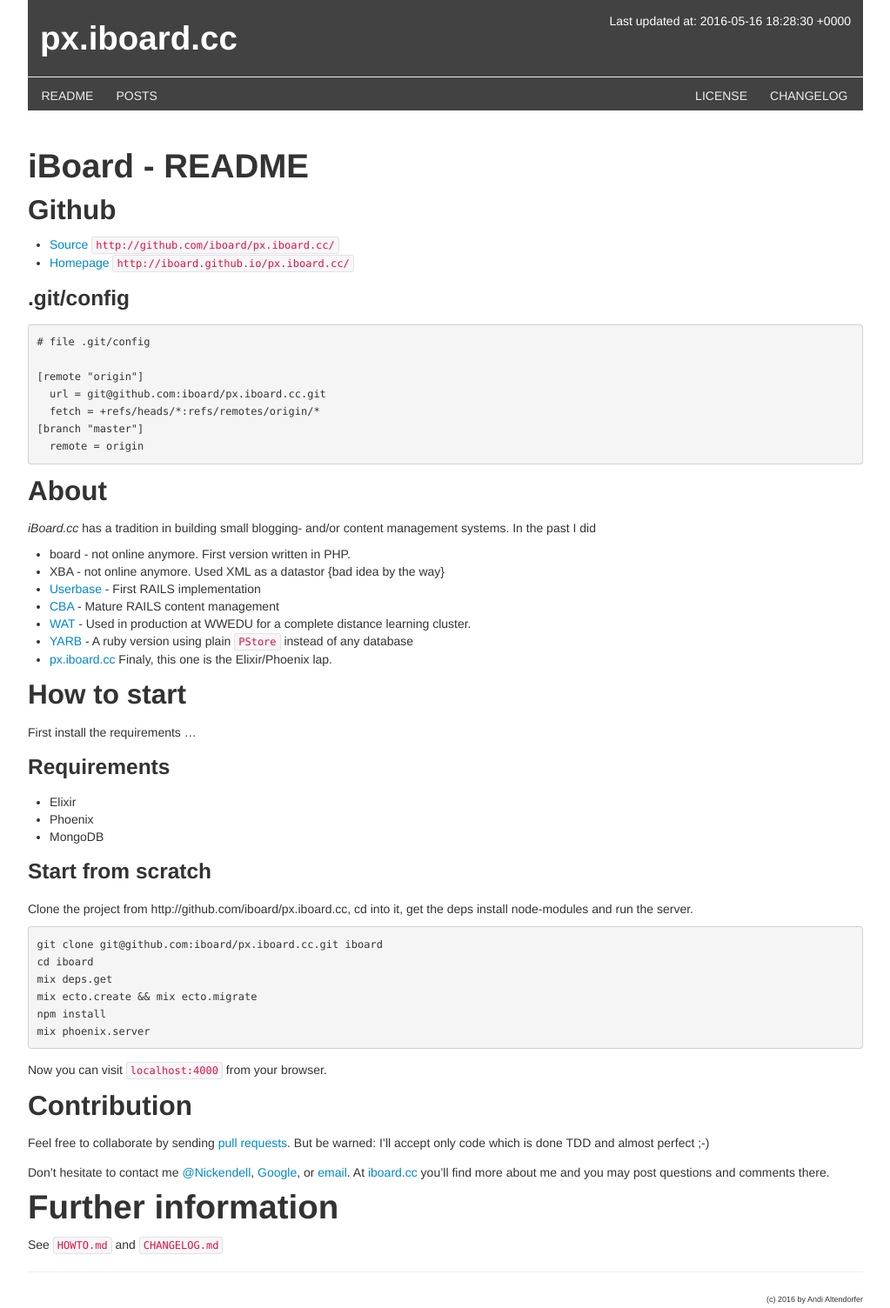
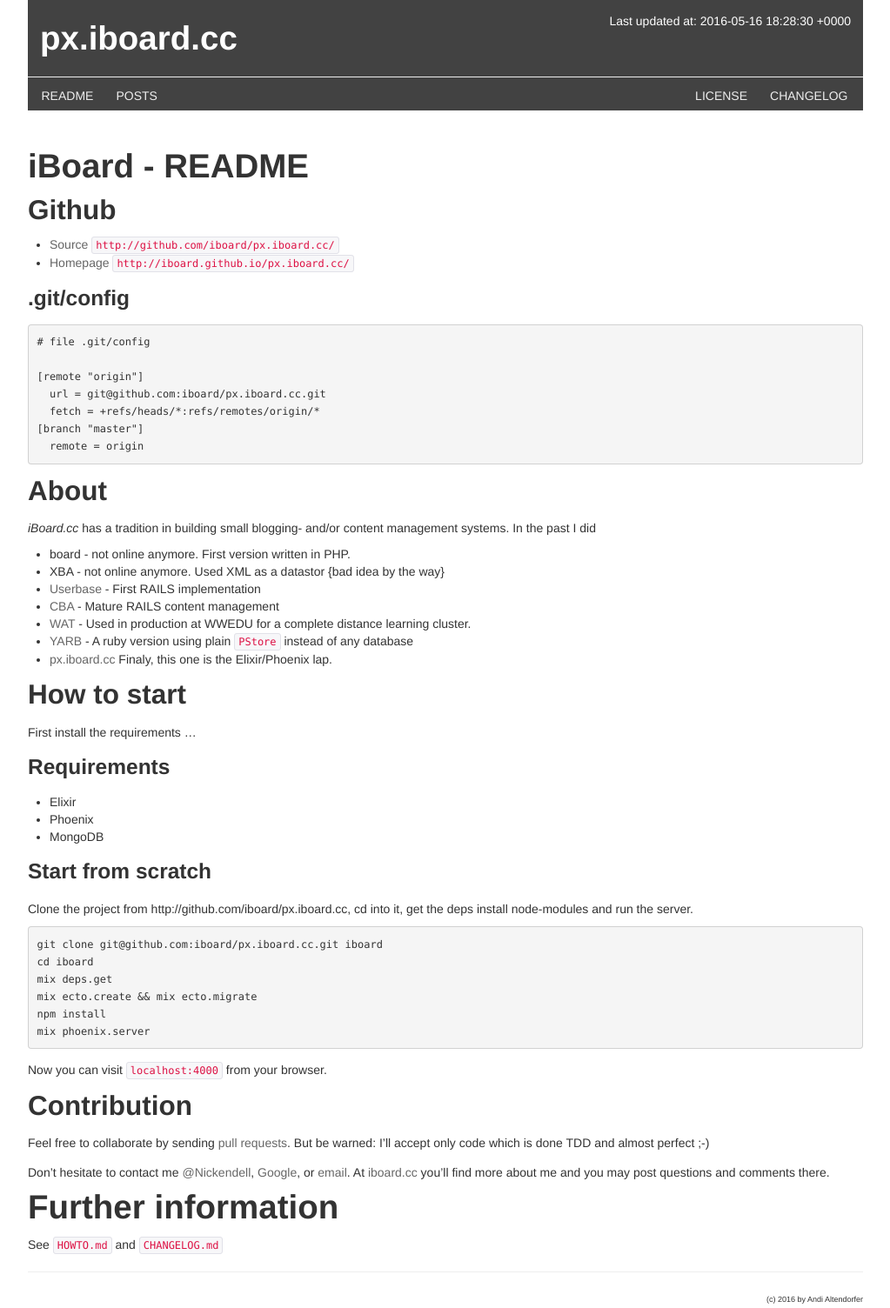
Before and after one commit to iboard/px.iboard.cc, a Jekyll site: the page built from index.html, in a window 1280 px wide. Shown: the whole page at 87% size, without its empty margins (128-1151 px from the left). Built offline with Jekyll 4.4.1, drawn with Linux system fonts in a browser that asks for light colours; Markdown is read by kramdown in place of the engine named in the settings.

Commit message:
Change color of links

```diff
--- a/css/default.css
+++ b/css/default.css
@@ -1,6 +1,10 @@
 body {
   padding: 0;
   margin: 0;
+}
+
+a {
+  color: #666;
 }
 
 #inner {
```
